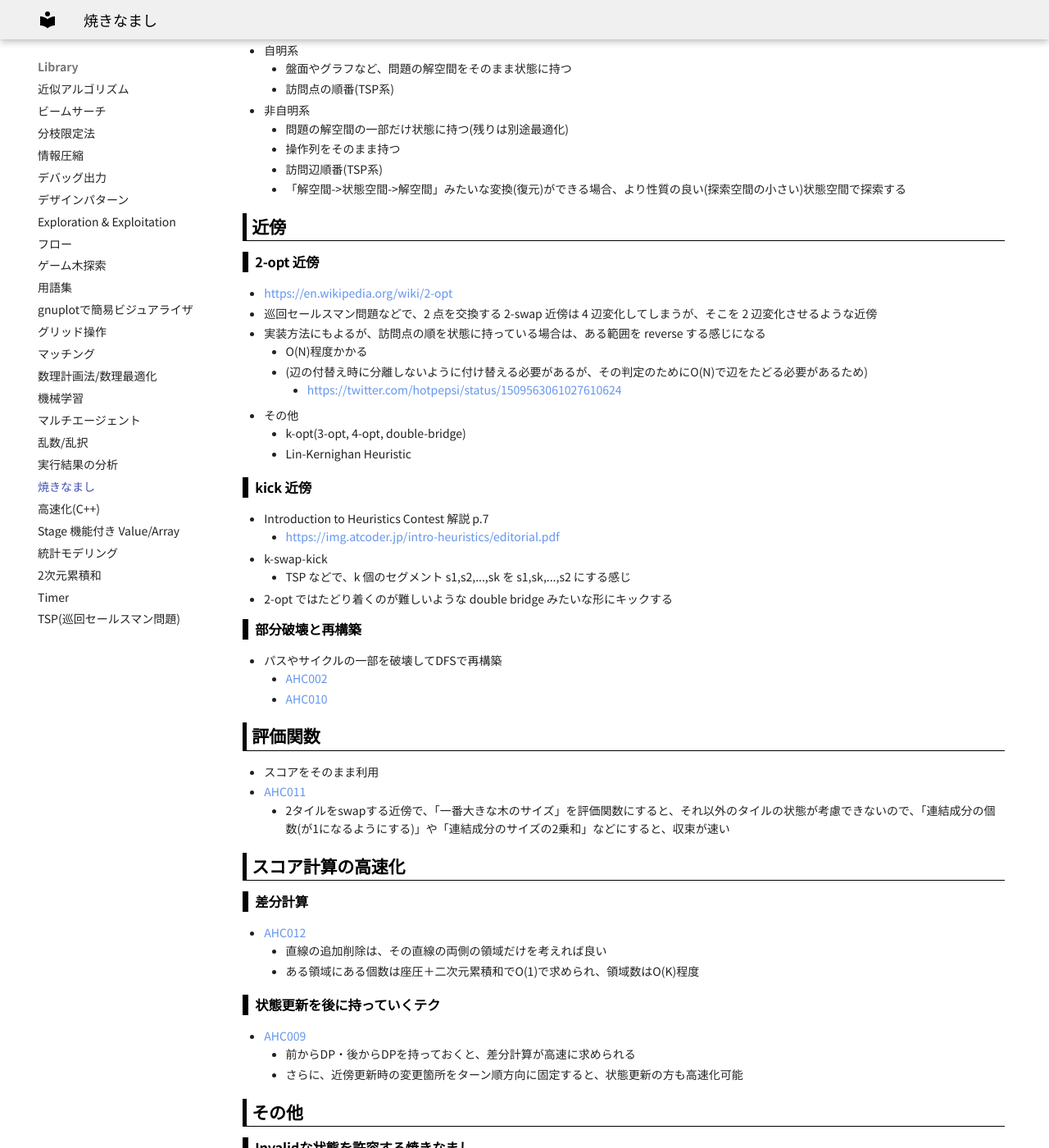
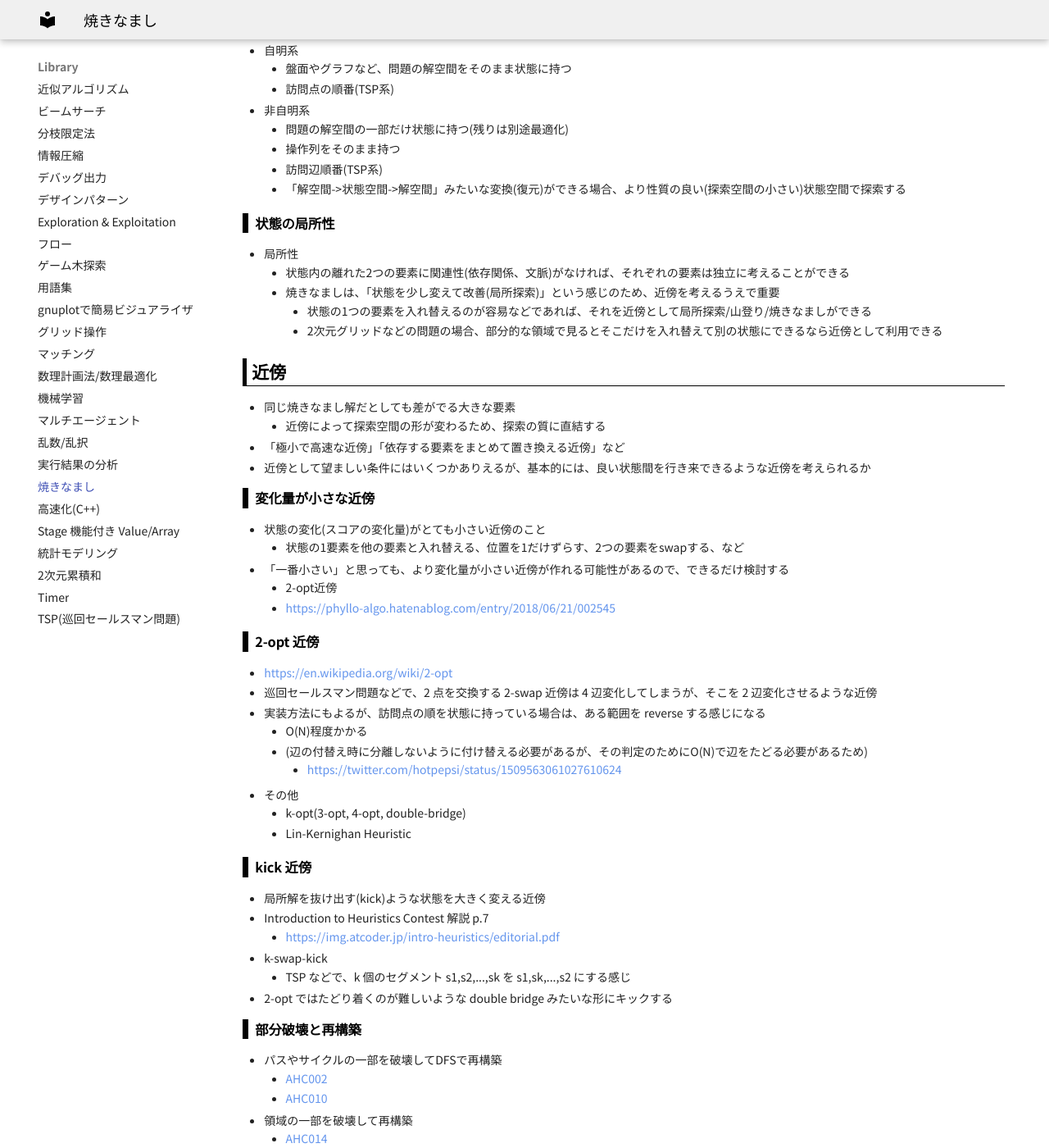
Before and after one commit to jetbead/AtCoderHeuristicContestMemo, an MkDocs documentation site: the page built from docs/Library/sa.md, in a window 1280 px wide and 1400 px high, scrolled down 841 px. Shown: the whole window at 82% size. Built offline with MkDocs 1.6.1 and Material for MkDocs 9.7.7, drawn with Linux system fonts in a browser that asks for light colours; some web fonts are replaced; some of the changed text lies outside the part shown.

Commit message:
modify sa

```diff
--- a/docs/Library/sa.md
+++ b/docs/Library/sa.md
@@ -36,7 +36,28 @@
   - 訪問辺順番(TSP系)
   - 「解空間->状態空間->解空間」みたいな変換(復元)ができる場合、より性質の良い(探索空間の小さい)状態空間で探索する
 
+### 状態の局所性
+
+- 局所性
+  - 状態内の離れた2つの要素に関連性(依存関係、文脈)がなければ、それぞれの要素は独立に考えることができる
+  - 焼きなましは、「状態を少し変えて改善(局所探索)」という感じのため、近傍を考えるうえで重要
+    - 状態の1つの要素を入れ替えるのが容易などであれば、それを近傍として局所探索/山登り/焼きなましができる
+    - 2次元グリッドなどの問題の場合、部分的な領域で見るとそこだけを入れ替えて別の状態にできるなら近傍として利用できる
+
 ## 近傍
+
+- 同じ焼きなまし解だとしても差がでる大きな要素
+  - 近傍によって探索空間の形が変わるため、探索の質に直結する
+- 「極小で高速な近傍」「依存する要素をまとめて置き換える近傍」など
+- 近傍として望ましい条件にはいくつかありえるが、基本的には、良い状態間を行き来できるような近傍を考えられるか
+
+### 変化量が小さな近傍
+
+- 状態の変化(スコアの変化量)がとても小さい近傍のこと
+  - 状態の1要素を他の要素と入れ替える、位置を1だけずらす、2つの要素をswapする、など
+- 「一番小さい」と思っても、より変化量が小さい近傍が作れる可能性があるので、できるだけ検討する
+  - 2-opt近傍
+  - https://phyllo-algo.hatenablog.com/entry/2018/06/21/002545
 
 ### 2-opt 近傍
 
@@ -52,6 +73,7 @@
 
 ### kick 近傍
 
+- 局所解を抜け出す(kick)ような状態を大きく変える近傍
 - Introduction to Heuristics Contest 解説 p.7
   - https://img.atcoder.jp/intro-heuristics/editorial.pdf
 - k-swap-kick
@@ -63,6 +85,10 @@
 - パスやサイクルの一部を破壊してDFSで再構築
   - [AHC002](../ContestMemo/ahc002.md)
   - [AHC010](../ContestMemo/ahc010.md)
+- 領域の一部を破壊して再構築
+  - [AHC014](../ContestMemo/ahc014.md)
+    - 解が操作列でも、盤面での部分領域に対応する部分列の削除＆後ろに操作列追加で近傍を作成可能
+    - 操作列に注目しても、操作列の依存関係を有向グラフとしてトポロジカルソートすると操作列の途中から最後をまとめて削除、ということもできる
 
 ## 評価関数
 
```
